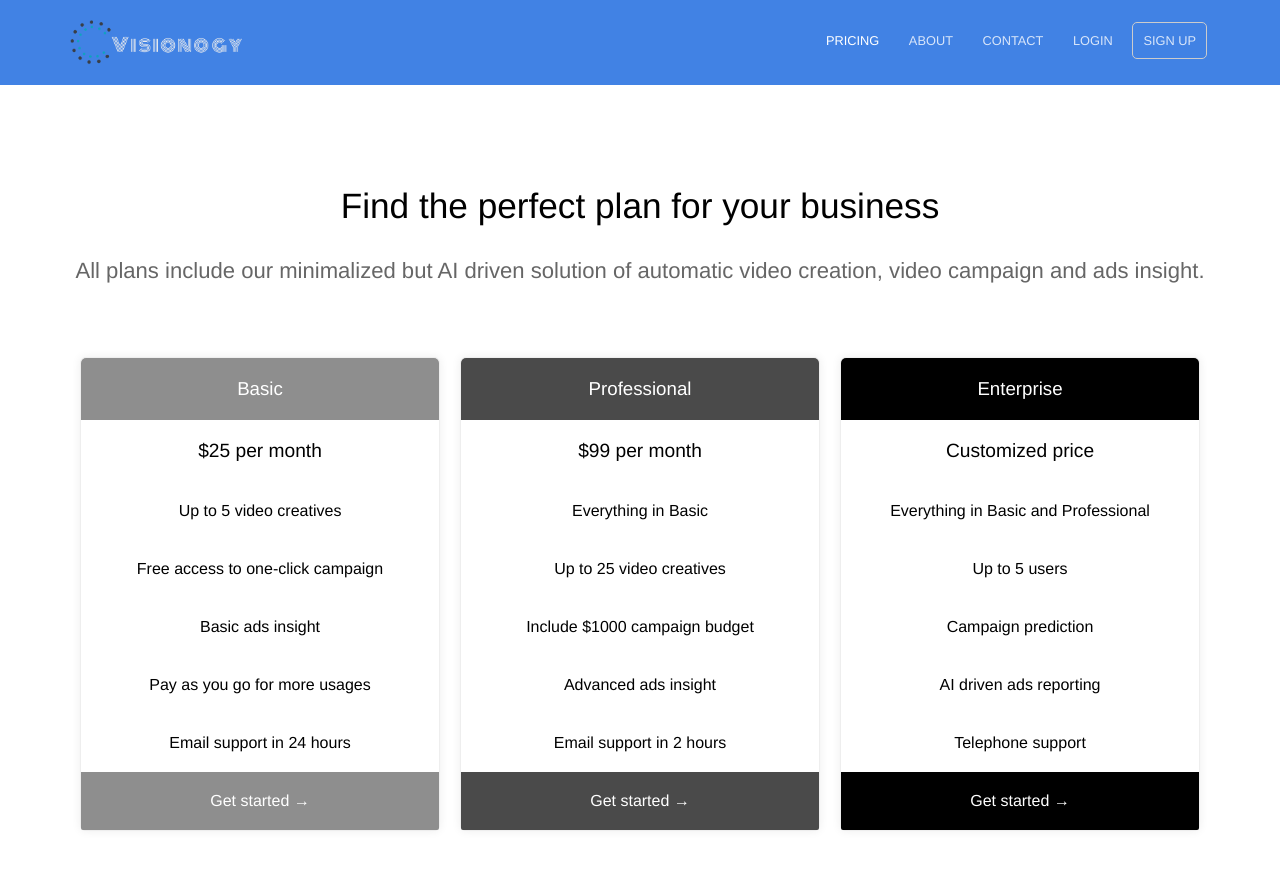
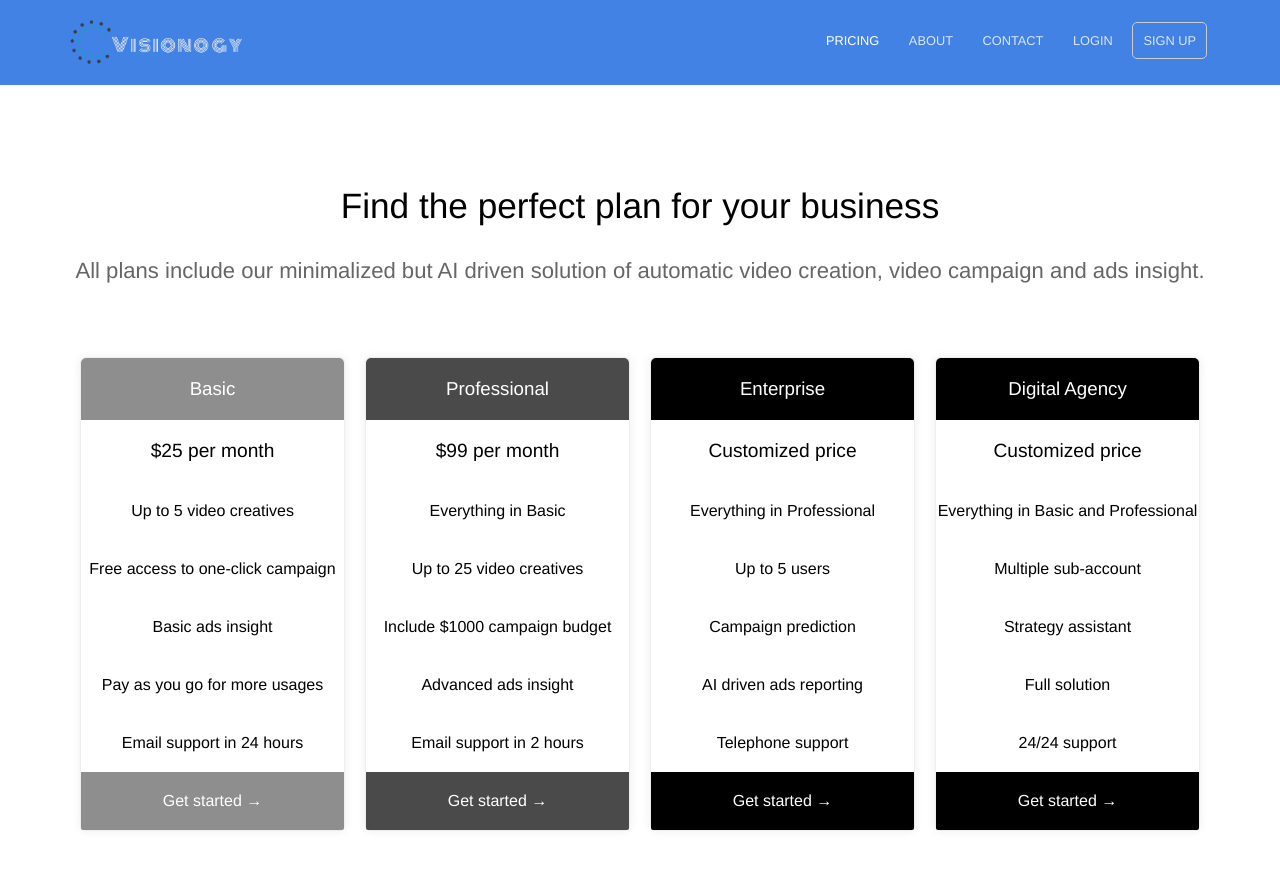
Before and after one commit to ianami/visionogy.github.io, a Jekyll site: the page built from pricing.html, in a window 1280 px wide and 900 px high. Shown: the top 870 px of the window. Built offline with Jekyll 4.4.1, drawn with Linux system fonts in a browser that asks for light colours.

Commit message:
add agency in pricing

```diff
--- a/_data/footer.yml
+++ b/_data/footer.yml
@@ -9,10 +9,10 @@
     link: /contact/
 - links:
   - name: Login
-    link: /
+    link: /contact
     new_window: true
   - name: Sign Up
-    link: /
+    link: /contact
     new_window: true
   # - name: Docs
   #   link: /
--- a/_data/navigation.yml
+++ b/_data/navigation.yml
@@ -15,10 +15,10 @@
   new_window: false
   highlight: false
 - name: Login
-  link: /
+  link: /contact
   new_window: true
   highlight: false
 - name: Sign Up
-  link: /
+  link: /contact
   new_window: true
   highlight: true
--- a/pricing.html
+++ b/pricing.html
@@ -2,6 +2,7 @@
 title: Pricing
 heading: Find the perfect plan for your business
 description: All plans include our minimalized but AI driven solution of automatic video creation, video campaign and ads insight.
+
 pricing_table:
   - name: Basic
     color: "#8e8e8e"
@@ -53,6 +54,24 @@
       - text: AI driven ads reporting
         highlight: false
       - text: Telephone support
+        highlight: false
+    call_to_action:
+      link: /contact
+      text: Get started
+  - name: Digital Agency
+    color: "#000000"
+    features:
+      - text: Customized price
+        highlight: true
+      - text: Everything in Basic and Professional
+        highlight: false
+      - text: Multiple sub-account
+        highlight: false
+      - text: Strategy assistant
+        highlight: false
+      - text: Full solution
+        highlight: false
+      - text: 24/24 support
         highlight: false
     call_to_action:
       link: /contact
```
Also changed, not shown: other parts of pricing.html (+1 -1 lines).
